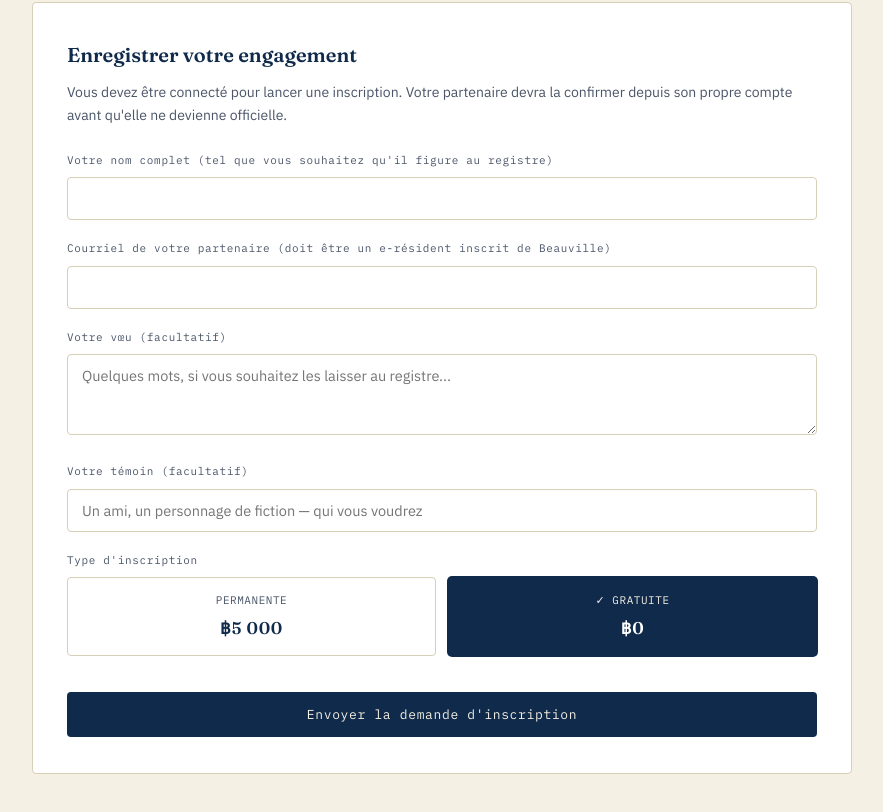
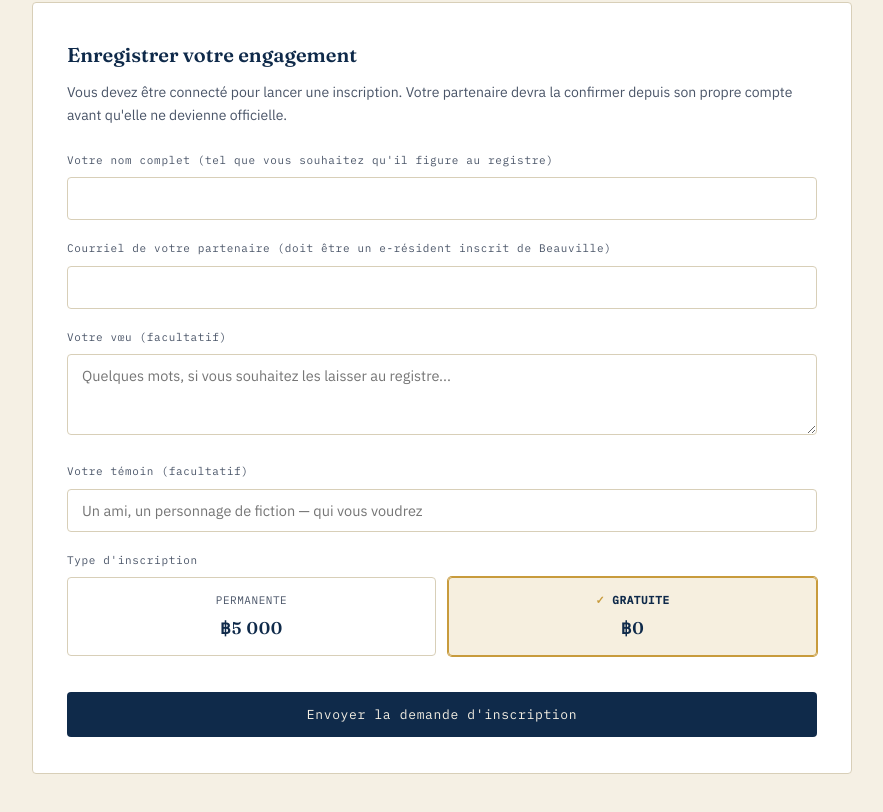
Before and after one commit to Beauvillesez/beauville-sez, a plain HTML site: page e-wedding-fr.html in a window 1280 px wide. Shown: the part 1747-2559 px from the top of the page, without its empty margins (198-1081 px from the left). Drawn offline with nearby package versions, Linux system fonts and the light colour scheme.

Commit message:
E-Wedding: selected registration type uses a light gold card instead of navy
Co-Authored-By: Claude Opus 5.5 <noreply@anthropic.com>
Claude-Session: https://claude.ai/code/session_01KGKCMNaiShYf7QW6jZMLtX

```diff
--- a/e-wedding-fr.html
+++ b/e-wedding-fr.html
@@ -327,10 +327,9 @@
   .type-option .type-name { font-family: var(--font-mono); font-size: 11px; letter-spacing: 0.05em; color: var(--ink-soft); display: block; margin-bottom: 4px; }
   .type-option .type-price { font-family: var(--font-display); font-weight: 600; font-size: 17px; color: var(--navy-deep); }
   .type-option:hover { border-color: var(--navy-soft); }
-  .type-option.selected { border-color: var(--navy-deep); background: var(--navy-deep); box-shadow: 0 0 0 1px var(--navy-deep); }
-  .type-option.selected .type-name { color: var(--sand); }
-  .type-option.selected .type-name::before { content: '\2713\00a0'; }
-  .type-option.selected .type-price { color: #FFFFFF; }
+  .type-option.selected { border-color: var(--gold-signal); background: rgba(200, 155, 60, 0.16); box-shadow: 0 0 0 1px var(--gold-signal); }
+  .type-option.selected .type-name { color: var(--navy-deep); font-weight: 600; }
+  .type-option.selected .type-name::before { content: '\2713\00a0'; color: var(--gold-signal); }
 
   .wedding-btn {
     width: 100%; background: var(--navy-deep); color: var(--sand);
```
Also changed, not shown: e-wedding-zh.html (+3 -4 lines), e-wedding.html (+3 -4 lines).
